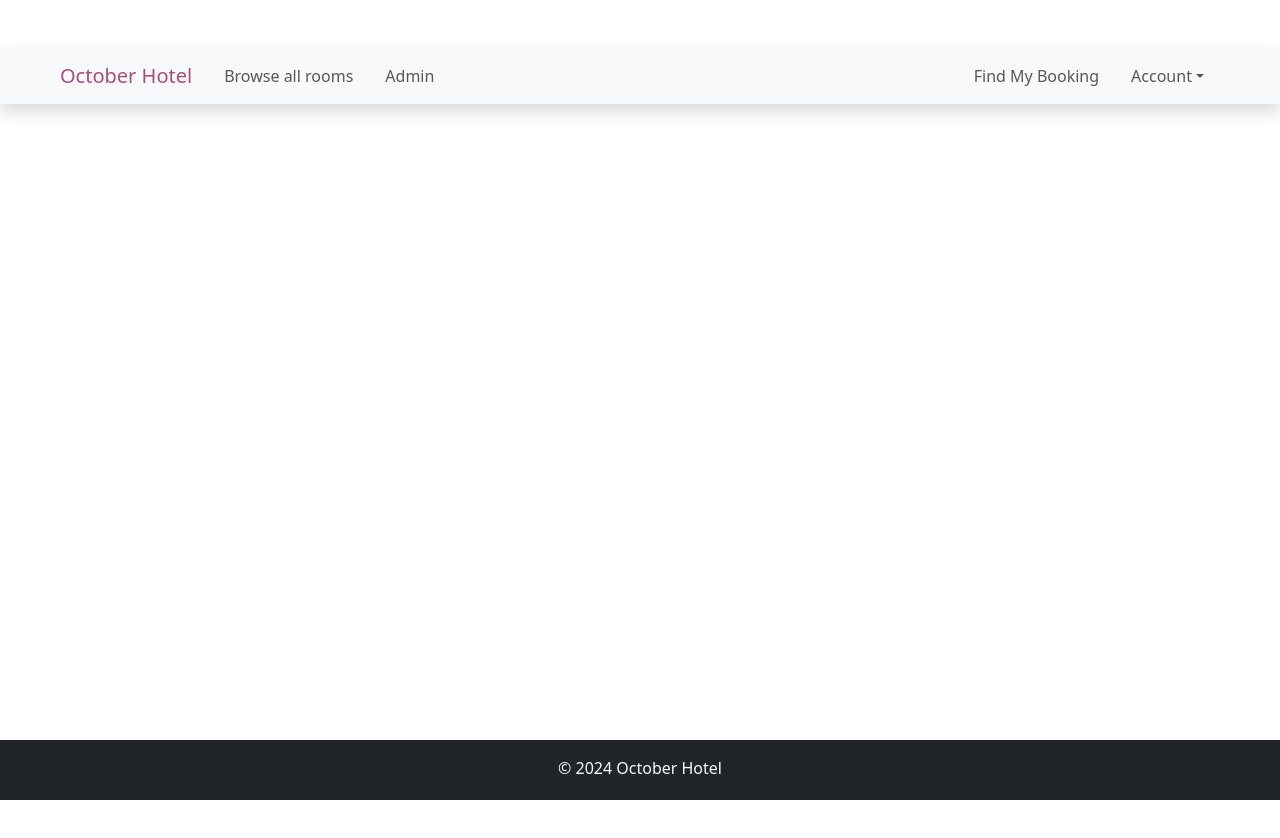
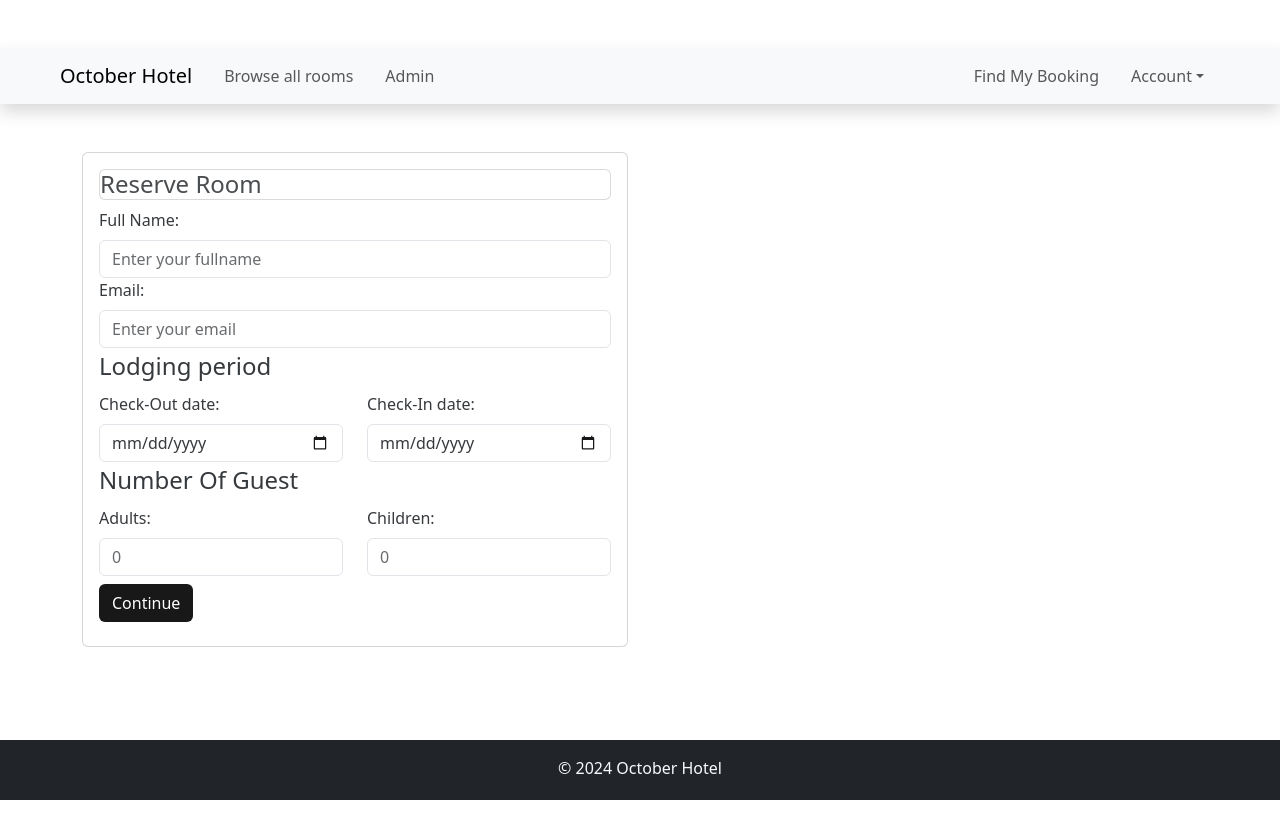
Before and after one commit to pvanquochuy/BookingHotel, a React (Vite) app in the folder fontend/: page /book-room/1 in a window 1280 px wide. Shown: the top 838 px of the page. Built offline with nearby package versions, Linux system fonts and the light colour scheme; no server answers.

Commit message:
Booking form UI

```diff
--- a/fontend/src/App.jsx
+++ b/fontend/src/App.jsx
@@ -10,6 +10,8 @@ import NavBar from "./components/layout/NavBar.jsx";
 import Footer from "./components/layout/Footer.jsx";
 import RoomListing from "./components/room/RoomListing.jsx";
 import Admin from "./components/admin/Admin.jsx";
+import Checkout from "./components/bookings/Checkout.jsx";
+import BookingSuccess from "./components/bookings/BookingSuccess.jsx";
 
 function App() {
   return (
@@ -22,8 +24,10 @@ function App() {
             <Route path="/edit-room/:roomId" element={<EditRoom />} />
             <Route path="/existing-rooms" element={<ExistingRooms />} />
             <Route path="/add-room" element={<AddRoom />} />
+            <Route path="/book-room/:roomId" element={<Checkout />} />
             <Route path="/browse-all-rooms" element={<RoomListing />} />
             <Route path="/admin" element={<Admin />} />
+            <Route path="/booking-success" element={<BookingSuccess />} />
           </Routes>
           <Footer />
         </Router>
--- a/fontend/src/components/bookings/BookingForm.jsx
+++ b/fontend/src/components/bookings/BookingForm.jsx
@@ -1,7 +1,9 @@
 import React, { useEffect, useState } from "react";
 import { bookRoom, getRoomById } from "../utils/ApiFunctions";
+import { Form, FormControl } from "react-bootstrap";
 import { useNavigate, useParams } from "react-router-dom";
 import moment from "moment";
+import BookingSummary from "./BookingSummary";
 
 const BookingForm = () => {
   const [isValidated, setIsValidated] = useState(false);
@@ -46,7 +48,7 @@ const BookingForm = () => {
   }, [roomId]);
 
   const calculatePayment = () => {
-    const checkInDate = monment(booking.checkInDate);
+    const checkInDate = moment(booking.checkInDate);
     const checkOutDate = moment(booking.checkOutDate);
     const diffInDays = checkOutDate.diff(checkInDate);
     const price = roomPrice ? roomPrice : 0;
@@ -64,7 +66,7 @@ const BookingForm = () => {
     if (
       !moment(booking.checkOutDate).isSameOrAfter(moment(booking.checkInDate))
     ) {
-      setErrorMessage("Check-out date must come before check-in date");
+      setErrorMessage("Check-out date must come after check-in date");
       return false;
     } else {
       setErrorMessage("");
@@ -75,16 +77,12 @@ const BookingForm = () => {
   const handleSubmit = (e) => {
     e.preventDefault();
     const form = e.currentTarget;
-    if (
-      form.checkValidity() === false ||
-      !isCheckOutDateValid() ||
-      !isCheckOutDateValid()
-    ) {
+    if (form.checkValidity() === false || !isCheckOutDateValid()) {
       e.stopPropagation();
     } else {
       setIsSubmitted(true);
+      setIsValidated(true);
     }
-    setIsValidated(true);
   };
 
   const handleBooking = async () => {
@@ -98,7 +96,151 @@ const BookingForm = () => {
     }
   };
 
-  return <div></div>;
+  return (
+    <>
+      <div className="container mb-5">
+        <div className="row">
+          <div className="col-md-6">
+            <div className="card card-body mt-5">
+              <h4 className="card card-title">Reserve Room</h4>
+              <Form noValidate validated={isValidated} onSubmit={handleSubmit}>
+                <Form.Group>
+                  <Form.Label htmlFor="guestName">Full Name:</Form.Label>
+                  <FormControl
+                    required
+                    type="text"
+                    id="guestFullName"
+                    name="guestFullName"
+                    value={booking.guestFullName}
+                    placeholder="Enter your fullname"
+                    onChange={handleInputChange}
+                  />
+                  <Form.Control.Feedback type="invalid">
+                    Please enter your fullname
+                  </Form.Control.Feedback>
+                </Form.Group>
+
+                <Form.Group>
+                  <Form.Label htmlFor="guestEmail">Email:</Form.Label>
+                  <FormControl
+                    required
+                    type="email"
+                    id="guestEmail"
+                    name="guestEmail"
+                    value={booking.guestEmail}
+                    placeholder="Enter your email"
+                    onChange={handleInputChange}
+                  />
+                  <Form.Control.Feedback type="invalid">
+                    Please enter your email
+                  </Form.Control.Feedback>
+                </Form.Group>
+
+                <fieldset style={{ border: "2px" }}>
+                  <legend>Lodging period</legend>
+                  <div className="row">
+                    <div className="col-6">
+                      <Form.Label htmlFor="checkOutDate">
+                        Check-Out date:
+                      </Form.Label>
+                      <FormControl
+                        required
+                        type="date"
+                        id="checkOutDate"
+                        name="checkOutDate"
+                        value={booking.checkOutDate}
+                        placeholder="check-out date"
+                        onChange={handleInputChange}
+                      />
+                      <Form.Control.Feedback type="invalid">
+                        Please select a check-out date
+                      </Form.Control.Feedback>
+                    </div>
+                    <div className="col-6">
+                      <Form.Label htmlFor="checkInDate">
+                        Check-In date:
+                      </Form.Label>
+                      <FormControl
+                        required
+                        type="date"
+                        id="checkInDate"
+                        name="checkInDate"
+                        value={booking.checkInDate}
+                        placeholder="check-in date"
+                        onChange={handleInputChange}
+                      />
+                      <Form.Control.Feedback type="invalid">
+                        Please select a check-in date
+                      </Form.Control.Feedback>
+                    </div>
+                    {errorMessage && (
+                      <p className="error-message text-danger">
+                        {errorMessage}
+                      </p>
+                    )}
+                  </div>
+                </fieldset>
+                <fieldset>
+                  <legend>Number Of Guest</legend>
+                  <div className="row">
+                    <div className="col-6">
+                      <Form.Label htmlFor="numberOfAdults">Adults:</Form.Label>
+                      <FormControl
+                        required
+                        type="number"
+                        id="numberOfAdults"
+                        name="numberOfAdults"
+                        value={booking.numberOfAdults}
+                        placeholder="0"
+                        min={1}
+                        onChange={handleInputChange}
+                      />
+                      <Form.Control.Feedback type="invalid">
+                        Please selecte at at least 1 adults.
+                      </Form.Control.Feedback>
+                    </div>
+
+                    <div className="col-6">
+                      <Form.Label htmlFor="numberOfChildren">
+                        Children:
+                      </Form.Label>
+                      <FormControl
+                        required
+                        type="number"
+                        id="numberOfChildren"
+                        name="numberOfChildren"
+                        value={booking.numberOfChildren}
+                        placeholder="0"
+                        min={0}
+                        onChange={handleInputChange}
+                      />
+                    </div>
+                  </div>
+                </fieldset>
+
+                <div className="form-group mt-2 mb-2">
+                  <button type="submit" className="btn btn-hotel">
+                    Continue
+                  </button>
+                </div>
+              </Form>
+            </div>
+          </div>
+
+          <div className="col-md-6">
+            {isSubmitted && (
+              <BookingSummary
+                booking={booking}
+                payment={calculatePayment()}
+                isFormValid={isValidated}
+                onConfirm={handleBooking}
+              />
+            )}
+          </div>
+        </div>
+      </div>
+    </>
+  );
 };
 
 export default BookingForm;
--- a/fontend/src/components/bookings/BookingSuccess.jsx
+++ b/fontend/src/components/bookings/BookingSuccess.jsx
@@ -1,5 +1,6 @@
 import React from "react";
 import { useLocation } from "react-router-dom";
+import Header from "../common/Header";
 
 const BookingSuccess = () => {
   const location = useLocation();
@@ -12,12 +13,12 @@ const BookingSuccess = () => {
         {message ? (
           <div>
             <h3 className="text-success">Booking Success!</h3>
-            <p lassName="text-success">{message}</p>
+            <p className="text-success">{message}</p>
           </div>
         ) : (
           <div>
             <h3 className="text-danger">Error Booking Room !</h3>
-            <p lassName="text-success">{error}</p>
+            <p className="text-danger">{error}</p>
           </div>
         )}
       </div>
--- /dev/null
+++ b/fontend/src/components/bookings/Checkout.jsx
@@ -0,0 +1,13 @@
+import React from "react";
+import BookingForm from "./BookingForm";
+
+const Checkout = () => {
+  console.log("Checkout component rendered");
+  return (
+    <div>
+      <BookingForm />
+    </div>
+  );
+};
+
+export default Checkout;
--- a/fontend/src/components/utils/ApiFunctions.js
+++ b/fontend/src/components/utils/ApiFunctions.js
@@ -101,7 +101,12 @@ export async function getRoomById(roomId) {
  */
 export async function bookRoom(roomId, booking) {
   try {
-    const response = await api.post(`/booking/room/${roomId}/booking`, booking);
+    const response = await api.post(
+      `/bookings/room/${roomId}/booking`,
+      booking
+    );
+    console.log("bookroom: ", response.data);
+
     return response.data;
   } catch (error) {
     if (error.response && error.response.data) {
--- a/fontend/src/index.css
+++ b/fontend/src/index.css
@@ -1,7 +1,12 @@
+:root {
+  --primary-color: rgb(0, 0, 0);
+}
+
 body {
   min-height: 100vh;
   padding-bottom: 50px;
 }
+
 .card {
   opacity: 0.9;
 }
@@ -10,9 +15,11 @@ body {
 .navbar {
   padding: 0;
 }
+
 .navbar .navbar-nav .nav-link {
   padding: 1em;
 }
+
 .navbar .navbar-nav .nav-item {
   position: relative;
 }
@@ -23,15 +30,17 @@ body {
   left: 0;
   right: 0;
   content: "";
-  background-color: rgb(169, 77, 123);
+  background-color: var(--primary-color); /* Use the variable */
   width: 0;
   margin: 0 auto;
   height: 4px;
   transition: all 0.5s;
 }
+
 .navbar .navbar-nav .nav-item:hover::after {
   width: 100%;
 }
+
 .navbar-dark .navbar-nav .nav-link {
   color: rgb(25, 24, 24);
 }
@@ -54,9 +63,10 @@ body {
 
 /* Hotel custom color */
 .btn-hotel {
-  background-color: rgb(169, 77, 123);
+  background-color: var(--primary-color); /* Use the variable */
   color: #fff;
 }
+
 .btn-hotel:hover {
   background-color: rgb(137, 127, 132);
   color: #fff;
@@ -66,16 +76,18 @@ body {
 }
 
 .hotel-color {
-  color: rgb(169, 77, 123);
+  color: var(--primary-color); /* Use the variable */
 }
+
 .room-price {
-  color: darkgoldenrod;
+  color: rgb(41, 51, 85);
   font-family: "Courier New", Courier, monospace;
   font-size: medium;
 }
+
 .vertical-rule {
-  border-left: "0.5px solid black";
-  height: "100vh";
+  border-left: 0.5px solid black;
+  height: 100vh;
 }
 
 .parallax {
@@ -94,6 +106,7 @@ body {
   background-image: url("https://images.unsplash.com/photo-1506059612708-99d6c258160e?q=80&w=1769&auto=format&fit=crop&ixlib=rb-4.0.3&ixid=M3wxMjA3fDB8MHxwaG90by1wYWdlfHx8fGVufDB8fHx8fA%3D%3D");
   background-position: center center;
 }
+
 .header-title {
   color: #fff;
   font-size: 4rem;
@@ -174,6 +187,7 @@ h2 {
     transform: none;
   }
 }
+
 /* Header overlay */
 .overlay {
   position: absolute;
@@ -184,6 +198,7 @@ h2 {
   background-color: rgba(0, 0, 0, 0.5);
   background-image: url("https://images.unsplash.com/photo-1551882547-ff40c63fe5fa?q=80&w=2070&auto=format&fit=crop&ixlib=rb-4.0.3&ixid=M3wxMjA3fDB8MHxwaG90by1wYWdlfHx8fGVufDB8fHx8fA%3D%3D");
 }
+
 .overlay-content {
   position: absolute;
   top: 50%;
```
Also changed, not shown: fontend/src/components/bookings/BookingSummary.jsx (renamed from fontend/src/components/bookings/BookingSumary.jsx, +25 -22 lines), fontend/src/components/room/RoomCard.jsx (+3 -2 lines).
